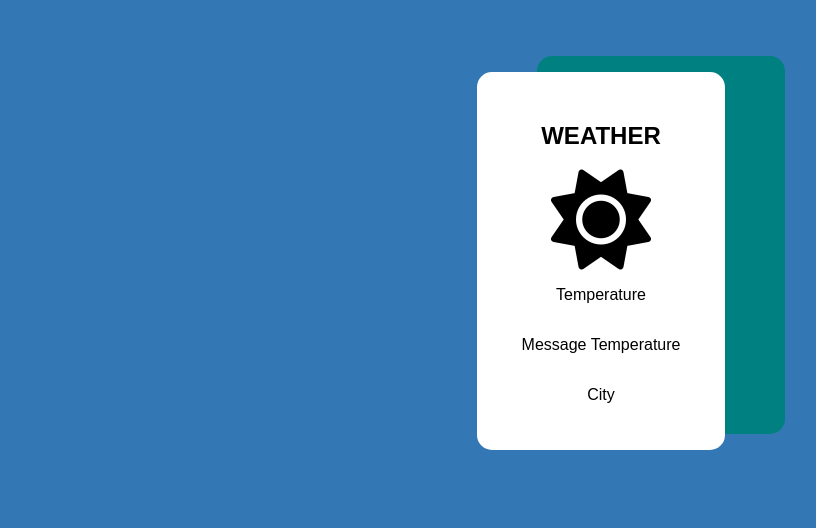
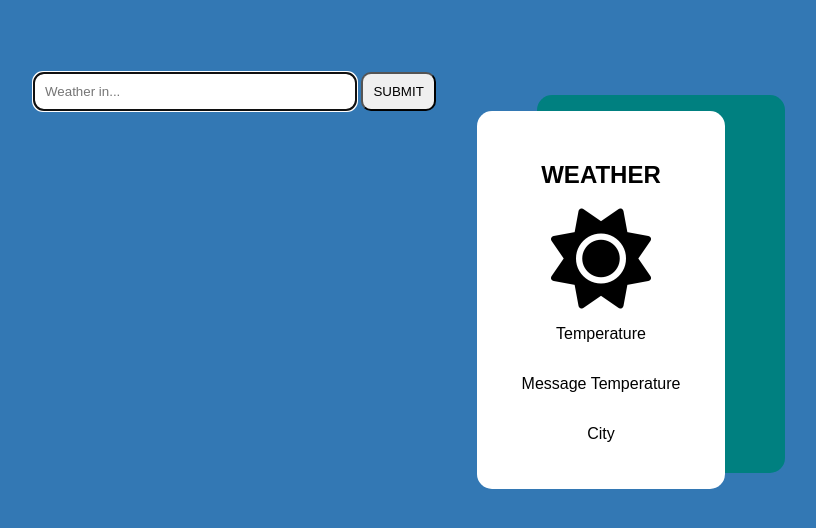
Before and after one commit to katherine-na/weather, a plain HTML site: page index.html in a window 1280 px wide. Shown: the whole page, without its empty margins (39-855 px from the left). Drawn offline with Linux system fonts and the light colour scheme; no server answers.

Commit message:
content(code): add search

```diff
--- a/index.html
+++ b/index.html
@@ -12,6 +12,12 @@
     <title>Weather</title>
   </head>
   <body>
+    <form>
+      <input type="text" placeholder="Weather in..." autofocus />
+      <button type="submit">SUBMIT</button>
+      <span class="msg"></span>
+    </form>
+
     <div id="container">
       <h2 id="title">weather</h2>
       <i class="fa-solid fa-sun"></i>
--- a/main.css
+++ b/main.css
@@ -2,6 +2,17 @@ html {
   background-color: rgb(51, 120, 180);
   font-family: sans-serif;
   margin: 5%;
+}
+
+input {
+  padding: 10px;
+  width: 300px;
+  border-radius: 10px;
+}
+
+button {
+  border-radius: 10px;
+  padding: 10px;
 }
 
 #container {
--- a/main.js
+++ b/main.js
@@ -1,4 +1,6 @@
-fetch(
+console.log("Hi");
+
+const cities = fetch(
   "https://api.openweathermap.org/data/2.5/weather?lat={lat}&lon={lon}&appid={API key}"
 )
   .then((response) => response.json())
```
